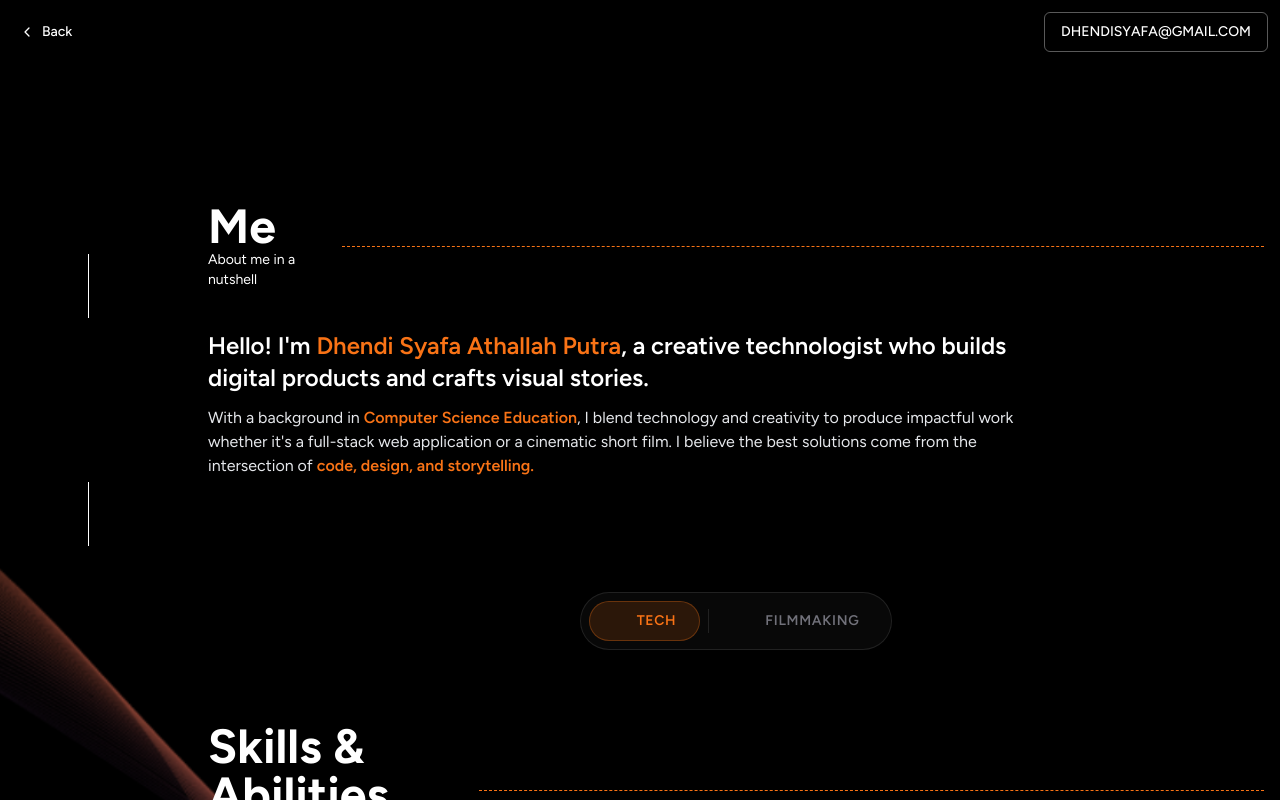
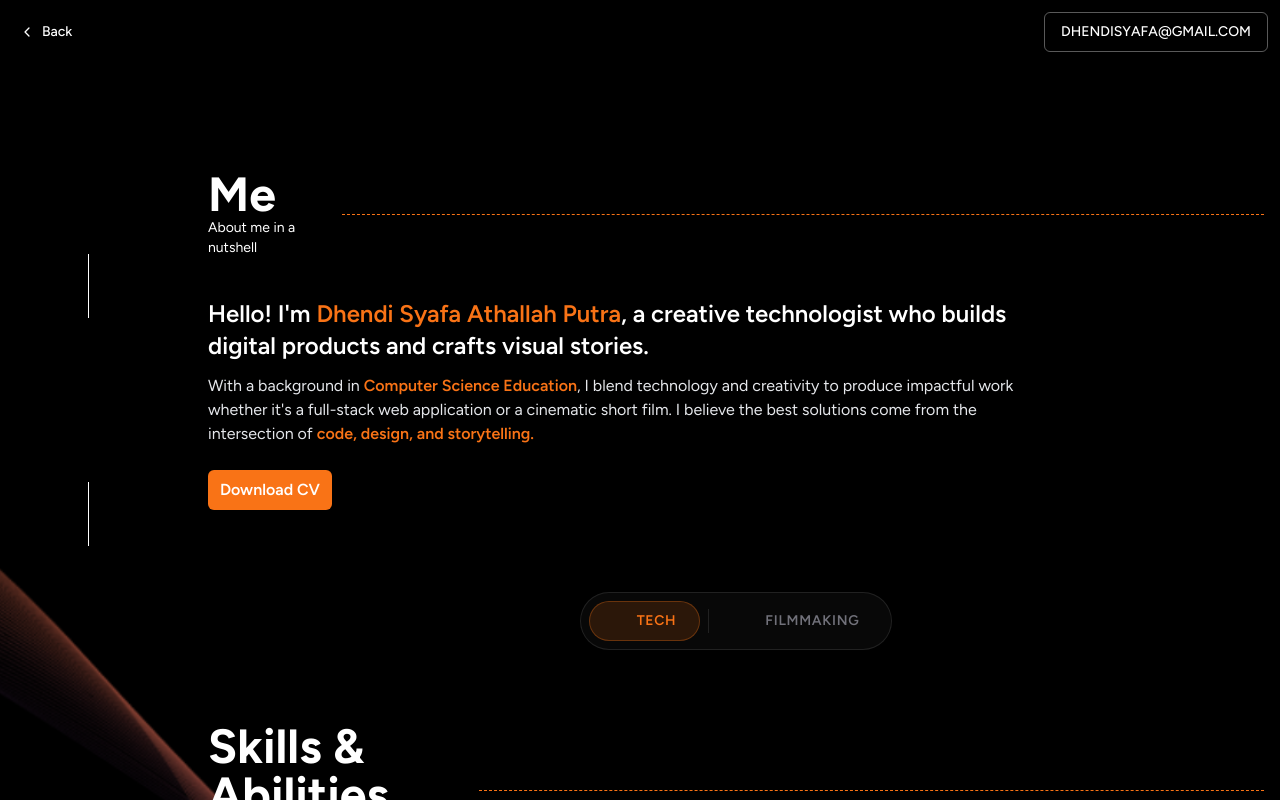
Before and after one commit to dhendisyafaa/radcliffe-portfolio, a Next.js app: page /me in a window 1280 px wide. Shown: the top 800 px of the page. Built offline with nearby package versions, Linux system fonts and the light colour scheme; some icons are missing.

Commit message:
feat: download my CV

```diff
--- a/src/components/about_me/MyDescription.jsx
+++ b/src/components/about_me/MyDescription.jsx
@@ -26,6 +26,13 @@ const MyDescription = () => {
               code, design, and storytelling.
             </span>
           </p>
+          <a
+            href="/assets/CURRICULUM%20VITAE%20-%20DHENDI%20SYAFA%20ATHALLAH%20PUTRA.pdf"
+            download="CURRICULUM VITAE - DHENDI SYAFA ATHALLAH PUTRA"
+            className="inline-block mt-6 rounded-md bg-primary px-3 py-2 font-semibold text-white transition-opacity hover:opacity-80"
+          >
+            Download CV
+          </a>
         </div>
       </div>
     </section>
```
Also changed, not shown: 1 other file (tests, documents, lock files or other folders).
